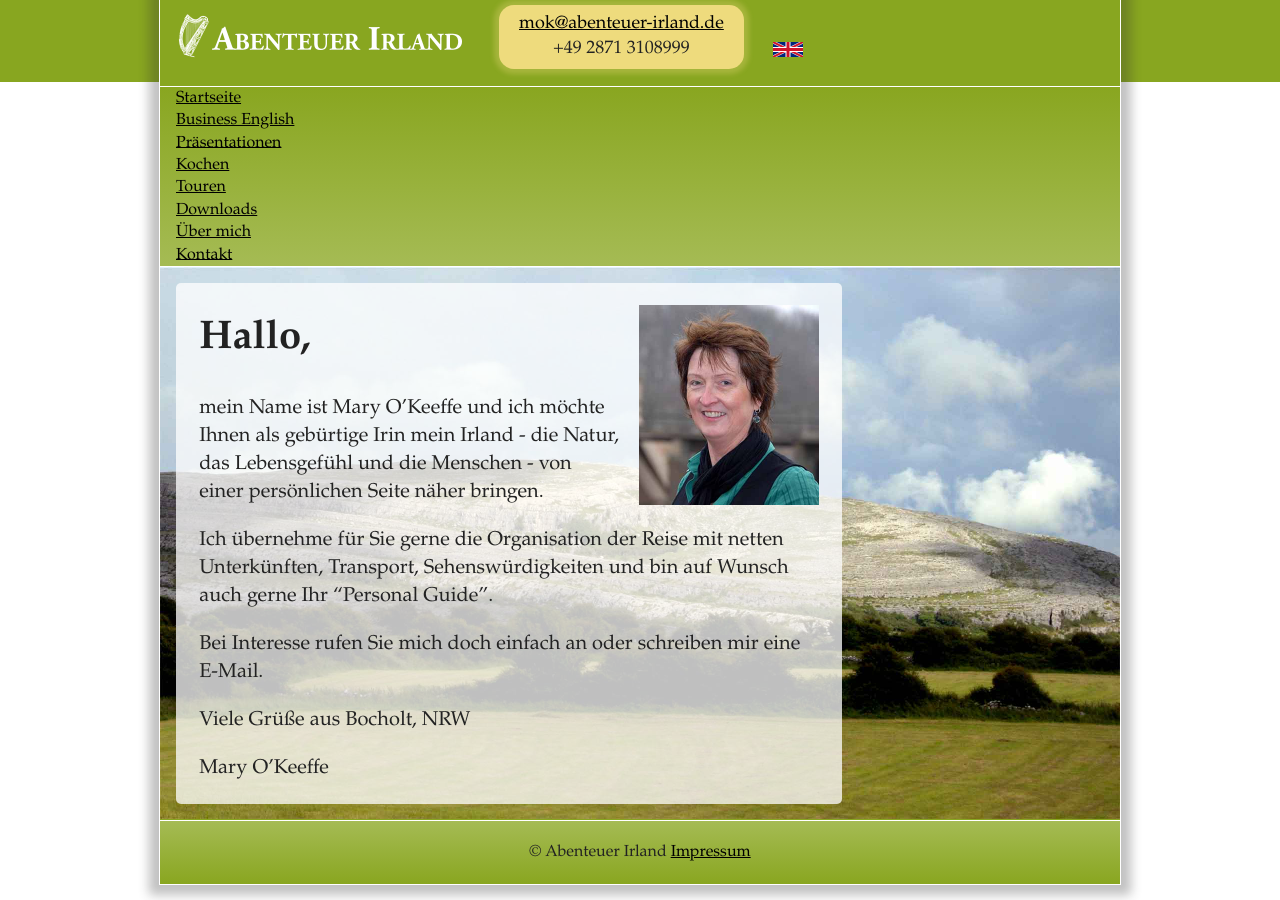
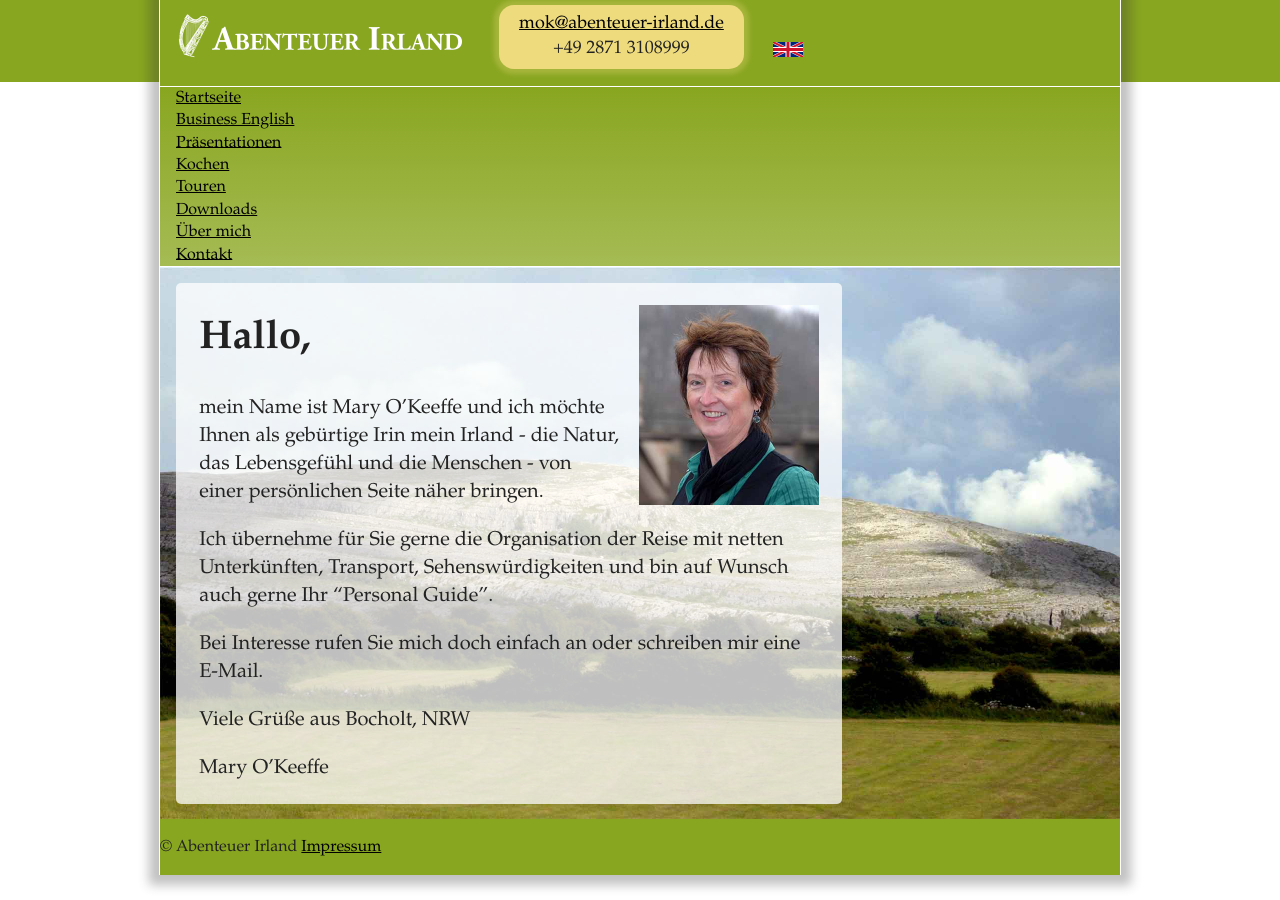
Before and after one commit to ArloL/abenteuer-irland, a Jekyll site: the page built from index.md, in a window 1280 px wide. Built offline with Jekyll 4.4.1, drawn with Linux system fonts in a browser that asks for light colours.

Commit message:
Made footer a div and changed link to impressum

```diff
--- a/_includes/footer.html
+++ b/_includes/footer.html
@@ -1,3 +1,3 @@
-<footer>
-<p>&copy; Abenteuer Irland <a href="impressum.html">Impressum</a></p>
-</footer>
+<div class="footer clearfix">
+<p>&copy; Abenteuer Irland <a href="impressum">Impressum</a></p>
+</div>
```
